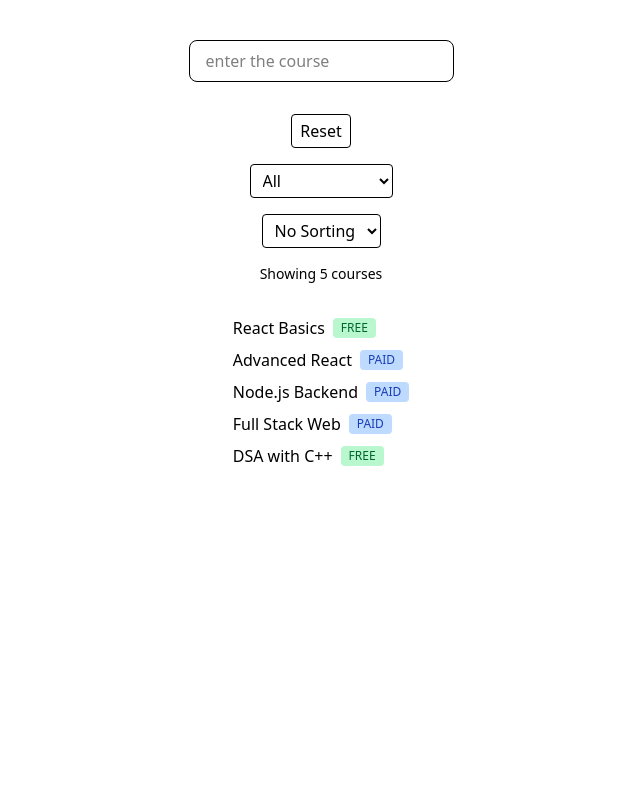
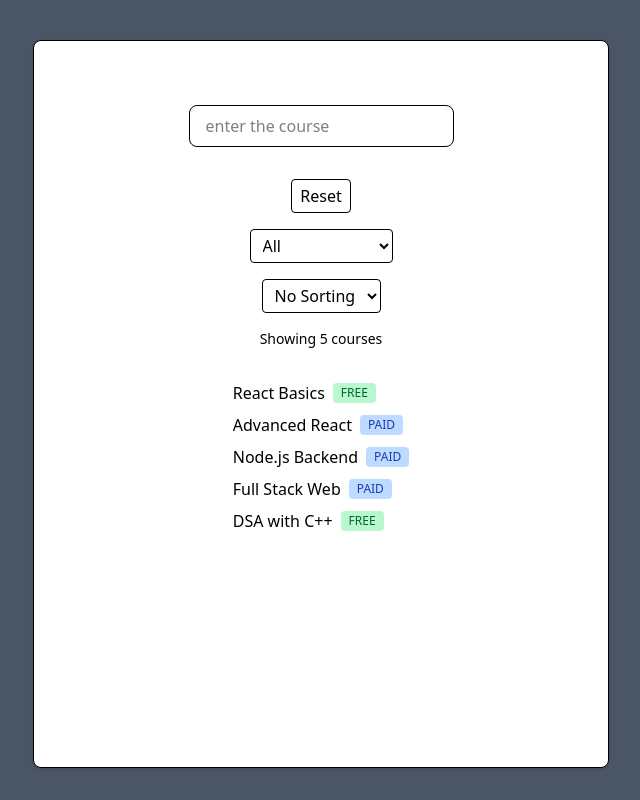
Before and after one commit to Abhay167746/dev-practice, a React (Vite) app: page / in a window 1280 px wide. Shown: the whole page, without its empty margins (319-959 px from the left). Built offline with nearby package versions, Linux system fonts and the light colour scheme.

Commit message:
tailwind concepts

```diff
--- a/src/App.jsx
+++ b/src/App.jsx
@@ -303,7 +303,9 @@ const App = () => {
 
   // console.log(search)
   return (
-    <div className="min-h-screen flex flex-col  items-center gap-4 pt-10 ">
+    <div className="min-h-screen flex justify-center pt-10 bg-gray-600 ">
+      <div className="border px-6 py-6 mb-8 rounded-lg bg-white shadow w-full max-w-xl">
+      <div className=" flex flex-col  items-center gap-4 pt-10 ">
       <input
         className="border px-4 py-2 rounded-lg"
         type="text"
@@ -367,6 +369,8 @@ const App = () => {
         )}
       </div>
     </div>
+    </div>
+    </div>
   );
 };
 
```
